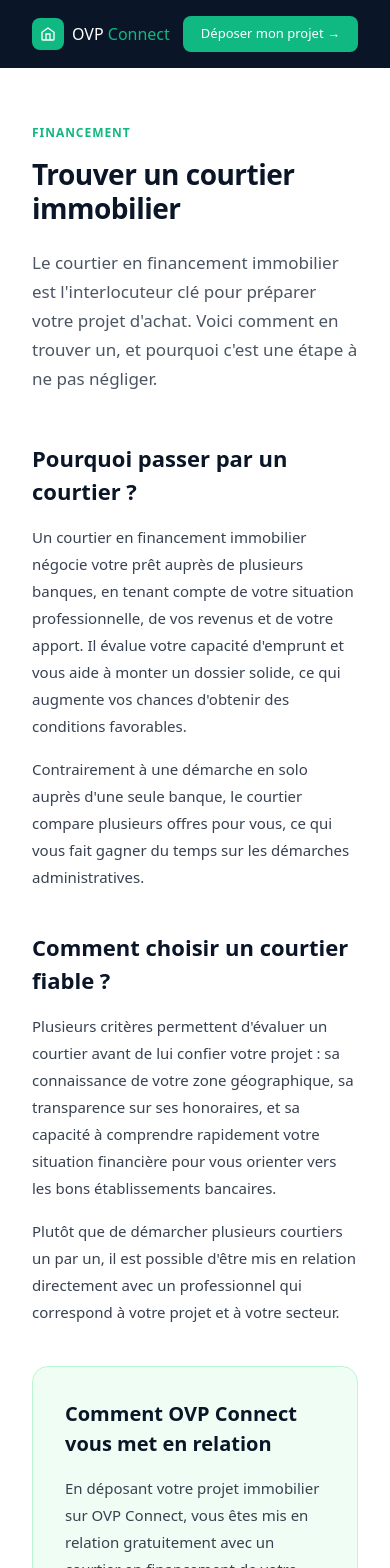
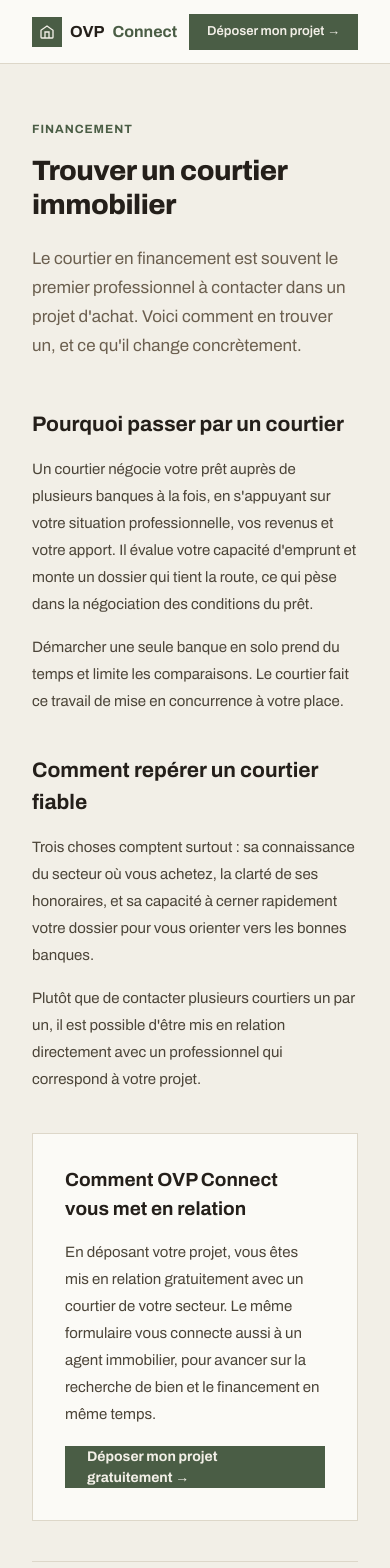
Before and after one commit to Jeremy4418/ovp-connect, a Next.js app: page /trouver-courtier-immobilier in a window 390 px wide. Shown: the top 1568 px of the page. Built offline with nearby package versions, Linux system fonts and the light colour scheme.

Commit message:
feat(design): nouvelle charte /trouver-courtier-immobilier

```diff
--- a/app/trouver-courtier-immobilier/page.tsx
+++ b/app/trouver-courtier-immobilier/page.tsx
@@ -11,62 +11,62 @@ export const metadata: Metadata = {
 
 export default function TrouverCourtier() {
   return (
-    <div style={{ fontFamily: "system-ui, sans-serif", background: "#fff", minHeight: "100vh" }}>
-      <nav style={{ background: "#0a1628", padding: "1rem 2rem", display: "flex", alignItems: "center", justifyContent: "space-between" }}>
-        <Link href="/" style={{ display: "flex", alignItems: "center", gap: "8px", textDecoration: "none" }}>
-          <div style={{ width: "32px", height: "32px", background: "#10b981", borderRadius: "8px", display: "flex", alignItems: "center", justifyContent: "center" }}>
-            <svg width="16" height="16" fill="none" stroke="white" strokeWidth="2" viewBox="0 0 24 24"><path d="M3 9.5L12 3l9 6.5V20a1 1 0 01-1 1H4a1 1 0 01-1-1V9.5z"/><path d="M9 21V12h6v9"/></svg>
+    <div style={{ background: "#F2EFE7", minHeight: "100vh", color: "#241F1A" }}>
+      <nav style={{ display: "flex", alignItems: "center", justifyContent: "space-between", padding: "0 2rem", height: "64px", background: "#FBFAF6", borderBottom: "1px solid #DDD7C9" }}>
+        <Link href="/" style={{ display: "flex", alignItems: "center", gap: "8px", textDecoration: "none", color: "#241F1A", fontWeight: 700, fontSize: "16px" }}>
+          <div style={{ width: "30px", height: "30px", background: "#4A5D45", display: "flex", alignItems: "center", justifyContent: "center" }}>
+            <svg width="16" height="16" fill="none" stroke="#F2EFE7" strokeWidth="2" viewBox="0 0 24 24"><path d="M3 9.5L12 3l9 6.5V20a1 1 0 01-1 1H4a1 1 0 01-1-1V9.5z"/><path d="M9 21V12h6v9"/></svg>
           </div>
-          <span style={{ fontSize: "16px", fontWeight: 500, color: "white" }}>OVP <span style={{ color: "#10b981" }}>Connect</span></span>
+          OVP <span style={{ color: "#4A5D45" }}>Connect</span>
         </Link>
-        <Link href="/formulaire" style={{ background: "#10b981", color: "white", padding: "0 18px", height: "36px", borderRadius: "8px", fontSize: "13px", fontWeight: 500, display: "inline-flex", alignItems: "center", textDecoration: "none" }}>
+        <Link href="/formulaire" style={{ background: "#4A5D45", color: "#F2EFE7", padding: "0 18px", height: "36px", fontSize: "13px", fontWeight: 600, display: "inline-flex", alignItems: "center", textDecoration: "none" }}>
           Déposer mon projet →
         </Link>
       </nav>
 
       <div style={{ maxWidth: "720px", margin: "0 auto", padding: "3.5rem 2rem" }}>
-        <div style={{ fontSize: "12px", color: "#10b981", fontWeight: 600, letterSpacing: "0.08em", textTransform: "uppercase", marginBottom: "1rem" }}>Financement</div>
-        <h1 style={{ fontSize: "clamp(28px, 4vw, 40px)", fontWeight: 600, color: "#0a1628", letterSpacing: "-0.5px", marginBottom: "1.5rem", lineHeight: 1.2 }}>
+        <div style={{ fontSize: "12px", color: "#4A5D45", fontWeight: 700, letterSpacing: "0.08em", textTransform: "uppercase", marginBottom: "1rem" }}>Financement</div>
+        <h1 style={{ fontSize: "clamp(28px, 4vw, 40px)", fontWeight: 800, letterSpacing: "-0.5px", marginBottom: "1.5rem", lineHeight: 1.2 }}>
           Trouver un courtier immobilier
         </h1>
-        <p style={{ fontSize: "17px", color: "#4b5563", lineHeight: 1.7, marginBottom: "3rem" }}>
-          Le courtier en financement immobilier est l'interlocuteur clé pour préparer votre projet d'achat. Voici comment en trouver un, et pourquoi c'est une étape à ne pas négliger.
+        <p style={{ fontSize: "17px", color: "#6B5F4F", lineHeight: 1.7, marginBottom: "3rem" }}>
+          Le courtier en financement est souvent le premier professionnel à contacter dans un projet d'achat. Voici comment en trouver un, et ce qu'il change concrètement.
         </p>
 
         <section style={{ marginBottom: "2.5rem" }}>
-          <h2 style={{ fontSize: "22px", fontWeight: 600, color: "#0a1628", marginBottom: "1rem" }}>Pourquoi passer par un courtier ?</h2>
-          <p style={{ fontSize: "15px", color: "#374151", lineHeight: 1.8, marginBottom: "1rem" }}>
-            Un courtier en financement immobilier négocie votre prêt auprès de plusieurs banques, en tenant compte de votre situation professionnelle, de vos revenus et de votre apport. Il évalue votre capacité d'emprunt et vous aide à monter un dossier solide, ce qui augmente vos chances d'obtenir des conditions favorables.
+          <h2 style={{ fontSize: "21px", fontWeight: 700, marginBottom: "1rem" }}>Pourquoi passer par un courtier</h2>
+          <p style={{ fontSize: "15px", color: "#4B4438", lineHeight: 1.8, marginBottom: "1rem" }}>
+            Un courtier négocie votre prêt auprès de plusieurs banques à la fois, en s'appuyant sur votre situation professionnelle, vos revenus et votre apport. Il évalue votre capacité d'emprunt et monte un dossier qui tient la route, ce qui pèse dans la négociation des conditions du prêt.
           </p>
-          <p style={{ fontSize: "15px", color: "#374151", lineHeight: 1.8 }}>
-            Contrairement à une démarche en solo auprès d'une seule banque, le courtier compare plusieurs offres pour vous, ce qui vous fait gagner du temps sur les démarches administratives.
+          <p style={{ fontSize: "15px", color: "#4B4438", lineHeight: 1.8 }}>
+            Démarcher une seule banque en solo prend du temps et limite les comparaisons. Le courtier fait ce travail de mise en concurrence à votre place.
           </p>
         </section>
 
         <section style={{ marginBottom: "2.5rem" }}>
-          <h2 style={{ fontSize: "22px", fontWeight: 600, color: "#0a1628", marginBottom: "1rem" }}>Comment choisir un courtier fiable ?</h2>
-          <p style={{ fontSize: "15px", color: "#374151", lineHeight: 1.8, marginBottom: "1rem" }}>
-            Plusieurs critères permettent d'évaluer un courtier avant de lui confier votre projet : sa connaissance de votre zone géographique, sa transparence sur ses honoraires, et sa capacité à comprendre rapidement votre situation financière pour vous orienter vers les bons établissements bancaires.
+          <h2 style={{ fontSize: "21px", fontWeight: 700, marginBottom: "1rem" }}>Comment repérer un courtier fiable</h2>
+          <p style={{ fontSize: "15px", color: "#4B4438", lineHeight: 1.8, marginBottom: "1rem" }}>
+            Trois choses comptent surtout : sa connaissance du secteur où vous achetez, la clarté de ses honoraires, et sa capacité à cerner rapidement votre dossier pour vous orienter vers les bonnes banques.
           </p>
-          <p style={{ fontSize: "15px", color: "#374151", lineHeight: 1.8 }}>
-            Plutôt que de démarcher plusieurs courtiers un par un, il est possible d'être mis en relation directement avec un professionnel qui correspond à votre projet et à votre secteur.
+          <p style={{ fontSize: "15px", color: "#4B4438", lineHeight: 1.8 }}>
+            Plutôt que de contacter plusieurs courtiers un par un, il est possible d'être mis en relation directement avec un professionnel qui correspond à votre projet.
           </p>
         </section>
 
-        <section style={{ background: "#f0fdf4", border: "0.5px solid #bbf7d0", borderRadius: "16px", padding: "2rem", marginBottom: "2.5rem" }}>
-          <h2 style={{ fontSize: "20px", fontWeight: 600, color: "#0a1628", marginBottom: "1rem" }}>Comment OVP Connect vous met en relation</h2>
-          <p style={{ fontSize: "15px", color: "#374151", lineHeight: 1.8, marginBottom: "1rem" }}>
-            En déposant votre projet immobilier sur OVP Connect, vous êtes mis en relation gratuitement avec un courtier en financement de votre secteur. Le même formulaire permet aussi d'être connecté à un agent immobilier, pour coordonner votre recherche de bien et votre financement dès le départ.
+        <section style={{ background: "#FBFAF6", border: "1px solid #DDD7C9", padding: "2rem", marginBottom: "2.5rem" }}>
+          <h2 style={{ fontSize: "19px", fontWeight: 700, marginBottom: "1rem" }}>Comment OVP Connect vous met en relation</h2>
+          <p style={{ fontSize: "15px", color: "#4B4438", lineHeight: 1.8, marginBottom: "1rem" }}>
+            En déposant votre projet, vous êtes mis en relation gratuitement avec un courtier de votre secteur. Le même formulaire vous connecte aussi à un agent immobilier, pour avancer sur la recherche de bien et le financement en même temps.
           </p>
-          <Link href="/formulaire" style={{ display: "inline-flex", alignItems: "center", gap: "6px", background: "#10b981", color: "white", padding: "0 24px", height: "44px", borderRadius: "10px", fontSize: "14px", fontWeight: 600, textDecoration: "none" }}>
+          <Link href="/formulaire" style={{ display: "inline-flex", alignItems: "center", gap: "6px", background: "#4A5D45", color: "#F2EFE7", padding: "0 22px", height: "42px", fontSize: "14px", fontWeight: 700, textDecoration: "none" }}>
             Déposer mon projet gratuitement →
           </Link>
         </section>
 
-        <div style={{ borderTop: "0.5px solid #e5e7eb", paddingTop: "1.5rem", display: "flex", gap: "1.5rem", flexWrap: "wrap" }}>
-          <Link href="/trouver-agent-immobilier" style={{ fontSize: "13px", color: "#10b981", textDecoration: "none" }}>Trouver un agent immobilier</Link>
-          <Link href="/financement-immobilier" style={{ fontSize: "13px", color: "#10b981", textDecoration: "none" }}>Le financement immobilier</Link>
-          <Link href="/" style={{ fontSize: "13px", color: "#6b7280", textDecoration: "none" }}>← Retour à l'accueil</Link>
+        <div style={{ borderTop: "1px solid #DDD7C9", paddingTop: "1.5rem", display: "flex", gap: "1.5rem", flexWrap: "wrap" }}>
+          <Link href="/trouver-agent-immobilier" style={{ fontSize: "13px", color: "#4A5D45", textDecoration: "none" }}>Trouver un agent immobilier</Link>
+          <Link href="/financement-immobilier" style={{ fontSize: "13px", color: "#4A5D45", textDecoration: "none" }}>Le financement immobilier</Link>
+          <Link href="/" style={{ fontSize: "13px", color: "#6B5F4F", textDecoration: "none" }}>← Retour à l'accueil</Link>
         </div>
       </div>
     </div>
```
